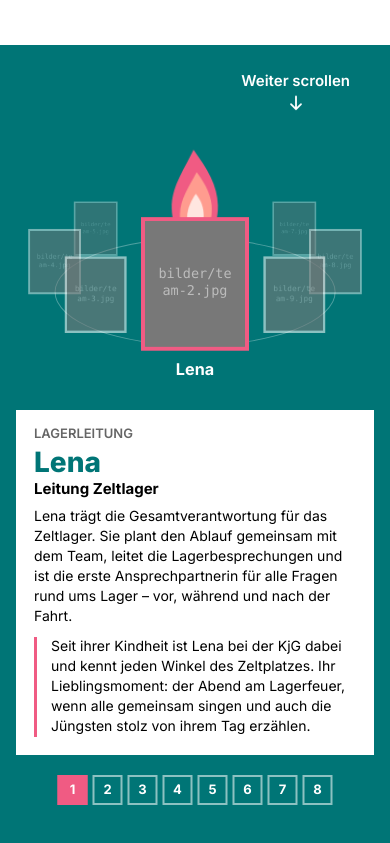
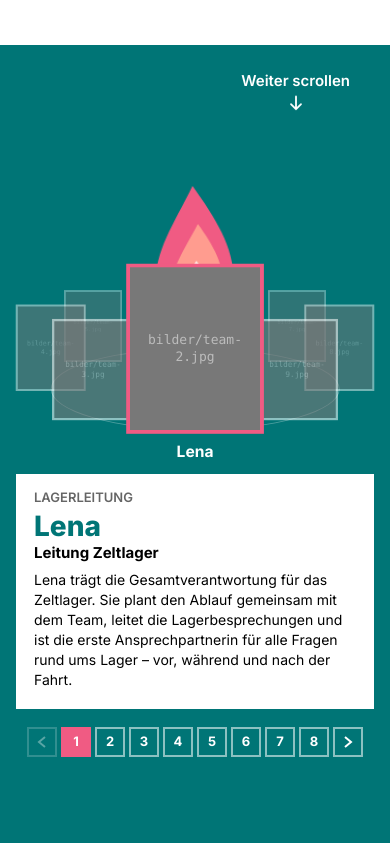
Before and after one commit to DerHuhn-05/KjG-Gonsenheim, a plain HTML site: page team.html in a window 390 px wide. Shown: the part 1914-2757 px from the top of the page. Drawn offline with Linux system fonts and the light colour scheme.

Commit message:
Team-Lagerfeuer mobil: größeres Feuer und Fotos, 20 px Abstand zur Kachel, Kachel und Zahlen höher, Pfeile zum Blättern
Co-Authored-By: Claude Sonnet 5.5 <noreply@anthropic.com>
Claude-Session: https://claude.ai/code/session_01W6RQcB52KsFURifvLrEaJT

```diff
--- a/assets/css/lagerfeuer.css
+++ b/assets/css/lagerfeuer.css
@@ -12,7 +12,7 @@
 
 .sub .feuer { position: relative; background: var(--teal); color: var(--white); }
 .sub .feuer-anker { position: absolute; left: 0; top: 0; width: 1px; height: 1px; }
-.sub .feuer-buehne { position: sticky; top: var(--kopf, 100px); height: calc(100vh - var(--kopf, 100px)); overflow: hidden; background: var(--teal); }
+.sub .feuer-buehne { position: sticky; top: var(--kopf, 100px); height: calc(100vh - var(--kopf, 100px)); height: calc(100svh - var(--kopf, 100px)); overflow: hidden; background: var(--teal); }
 
 .sub .feuer-ring { position: absolute; left: 64%; top: 56%; width: 0; height: 0; z-index: 1; }
 .sub .feuer-bahn { position: absolute; left: 0; top: 0; border: 1px solid rgba(255,255,255,.3); border-radius: 50%; transform: translate(-50%, -50%); }   /* dünner Kreis, auf dem die Personen sitzen */
@@ -49,15 +49,17 @@
 
 .sub .feuer-dots { position: absolute; left: 50%; bottom: 18px; transform: translateX(-50%); display: flex; gap: 8px; z-index: 90; }
 .sub .feuer-dots button { width: 36px; height: 36px; border: 2px solid rgba(255,255,255,.55); background: transparent; color: #fff; font: 700 15px/1 var(--i); cursor: pointer; transition: background .2s, border-color .2s; }
-.sub .feuer-dots button:hover { background: rgba(255,255,255,.2); }
+.sub .feuer-dots .feuer-pfeil { display: grid; place-content: center; padding: 0; }
+.sub .feuer-dots button:disabled { opacity: .35; cursor: default; }
+.sub .feuer-dots button:not(:disabled):hover { background: rgba(255,255,255,.2); }
 .sub .feuer-dots button.an { background: var(--accent); border-color: var(--accent); }
 .sub .feuer-dots button:focus-visible { outline: 3px solid var(--white); outline-offset: 3px; }
 .sub .feuer .scroll-hinweis { top: 20px; right: 24px; background: transparent; }
 
 @media (max-width: 860px) {
-  .sub .feuer-ring { left: 50%; top: 32%; }
-  .sub .feuer-p { width: 74px; }
-  .sub .feuer-info { left: 16px; right: 16px; width: auto; top: auto; bottom: 62px; transform: none; }
+  .sub .feuer-ring { left: 50%; top: 40%; }
+  .sub .feuer-p { width: 96px; }
+  .sub .feuer-info { left: 16px; right: 16px; width: auto; top: auto; bottom: 108px; transform: none; }
   .sub .feuer-it { padding: 18px 18px; justify-content: flex-start; }
   .sub .feuer-it h3 { font-size: 28px; line-height: 30px; margin: 6px 0 2px; }
   .sub .feuer-rolle { font-size: 15px; line-height: 20px; margin-bottom: 8px; }
@@ -65,7 +67,7 @@
   .sub .feuer-it blockquote { margin: 10px 0 0; }
   .sub .feuer-vor, .sub .feuer-chips, .sub .feuer-lied { display: none; }
   .sub .feuer-name { font-size: 12px; }
-  .sub .feuer-dots { gap: 5px; bottom: 12px; }
+  .sub .feuer-dots { gap: 4px; bottom: 60px; }
   .sub .feuer-dots button { width: 30px; height: 30px; font-size: 13px; }
   .sub .feuer-intro h2, .sub .feuer-ende h2 { font-size: 36px; line-height: 42px; }
   .sub .feuer-intro p, .sub .feuer-ende p { font-size: 18px; line-height: 28px; }
@@ -73,5 +75,6 @@
   .sub .feuer-ende { padding-top: 48px; }
 }
 @media (prefers-reduced-motion: reduce) { .sub .flamme { animation: none; } .sub .feuer-it { transition: none; } }
-/* niedrige Handy-Bildschirme: Zitat der Person entfällt, damit Kachel und Feuer sich nicht überlappen */
-@media (max-width: 860px) and (max-height: 720px) { .sub .feuer-ring { top: 27%; } .sub .feuer-it blockquote { display: none; } }
+/* Handy mit wenig Platz: Zitat der Person entfällt (Klasse setzt lagerfeuer.js) */
+.sub .feuer.kompakt .feuer-it blockquote { display: none; }
+@media (max-width: 360px) { .sub .feuer-dots button { width: 26px; height: 26px; } .sub .feuer-dots { gap: 3px; } }
--- a/assets/js/lagerfeuer.js
+++ b/assets/js/lagerfeuer.js
@@ -3,7 +3,7 @@
   "use strict";
   const fire = document.querySelector(".feuer");
   if (!fire) return;
-  const stelle = fire.querySelector(".feuer-stelle"), bahn = fire.querySelector(".feuer-bahn");
+  const ring = fire.querySelector(".feuer-ring"), stelle = fire.querySelector(".feuer-stelle"), bahn = fire.querySelector(".feuer-bahn");
   const pe = [...fire.querySelectorAll(".feuer-p")], its = [...fire.querySelectorAll(".feuer-it")];
   const dots = fire.querySelector(".feuer-dots");
   let hinweis = null;   // „Weiter scrollen“ wird erst von module.js erzeugt (nach diesem Skript) – deshalb erst bei Bedarf suchen
@@ -15,6 +15,16 @@
   const reduziert = matchMedia("(prefers-reduced-motion: reduce)").matches;
 
   // Punkte zum Anspringen
+  const pfeil = (richtung) => {   // Pfeil-Knopf links/rechts neben den Nummern
+    const b = document.createElement("button");
+    b.type = "button"; b.className = "feuer-pfeil";
+    b.setAttribute("aria-label", richtung < 0 ? (document.documentElement.lang === "en" ? "Previous person" : "Vorherige Person") : (document.documentElement.lang === "en" ? "Next person" : "Nächste Person"));
+    b.innerHTML = `<svg width="14" height="14" viewBox="0 0 14 14" aria-hidden="true"><path d="${richtung < 0 ? "M10 2 L4 7 L10 12" : "M4 2 L10 7 L4 12"}" fill="none" stroke="#fff" stroke-width="2"/></svg>`;
+    b.addEventListener("click", () => nach(clamp(aktiv + richtung, 0, N - 1)));
+    return b;
+  };
+  const zurueck = pfeil(-1), weiter = pfeil(1);
+  dots.appendChild(zurueck);
   const btns = pe.map((e, i) => {
     const b = document.createElement("button");
     b.type = "button"; b.textContent = i + 1;
@@ -23,8 +33,9 @@
     dots.appendChild(b);
     return b;
   });
+  dots.appendChild(weiter);
 
-  let rx = 380, ry = 100, TA = Math.PI / 2, klein = false, kopf = 100, hoeheB = 600, SCHRITT = 600;
+  let feuerSkala = 0.9, rx = 380, ry = 100, TA = Math.PI / 2, klein = false, kopf = 100, hoeheB = 600, SCHRITT = 600;
   function layout() {
     klein = innerWidth < 860;
     kopf = innerWidth >= 1273 ? 100 : 72;
@@ -32,9 +43,23 @@
     hoeheB = innerHeight - kopf;
     SCHRITT = Math.max(360, innerHeight * 0.7);
     fire.style.height = hoeheB + (N - 1) * SCHRITT + "px";
-    rx = clamp(innerWidth * (klein ? 0.36 : 0.22), 120, 400);
-    ry = clamp(hoeheB * (klein ? 0.07 : 0.13), 40, 130);
+    rx = clamp(innerWidth * (klein ? 0.37 : 0.22), 120, 400);
+    ry = clamp(hoeheB * (klein ? 0.065 : 0.13), 40, 130);
     bahn.style.width = 2 * rx + "px"; bahn.style.height = 2 * ry + "px";
+    if (klein) {   // Handy: Szene füllt den Platz über der Kachel; der Name der aktiven Person endet 20 px über der Infokachel
+      const info = fire.querySelector(".feuer-info");
+      const unten = parseFloat(getComputedStyle(info).bottom) || 0;
+      fire.classList.remove("kompakt");
+      let oben = hoeheB - unten - info.offsetHeight;
+      if (oben < hoeheB * 0.48) { fire.classList.add("kompakt"); oben = hoeheB - unten - info.offsetHeight; }   // zu wenig Platz: Zitat der Person entfällt
+      const platz = oben - 20;                                   // Name endet hier
+      const W = clamp(platz * 0.27, 60, 100);
+      pe.forEach((e) => (e.style.width = W + "px"));
+      ry = clamp(platz * 0.1, 26, 56);
+      bahn.style.width = 2 * rx + "px"; bahn.style.height = 2 * ry + "px";
+      ring.style.top = platz - 24 - ry + "px";
+      feuerSkala = clamp((platz - 24 - ry - 0.75 * ry - 64) / 260, 0.35, 0.8);
+    } else { ring.style.top = ""; pe.forEach((e) => (e.style.width = "")); feuerSkala = 0.9; }
     TA = Math.PI / 2;   // die aktive Person sitzt immer ganz vorn in der Mitte des Kreises
   }
   function nach(i) {   // zur i-ten Person scrollen
@@ -59,7 +84,7 @@
       const th = TA + d * step;
       const x = rx * Math.cos(th), y = ry * Math.sin(th), z = (1 + Math.sin(th)) / 2;
       const c = ease(clamp(1 - Math.abs(d)));
-      const sc = lerp(0.5 + 0.32 * z, klein ? 1.35 : 1.3, c);
+      const sc = lerp(0.5 + 0.32 * z, klein ? 1.3 : 1.3, c);
       e.style.transform = `translate(${x.toFixed(1)}px,${y.toFixed(1)}px) translate(-50%,-100%) scale(${sc.toFixed(3)})`;
       e.style.zIndex = Math.round(z * 100) + (c > 0.5 ? 1 : 0);
       e.style.opacity = lerp(0.35 + 0.3 * z, 1, c).toFixed(2);
@@ -70,9 +95,10 @@
     if (a !== aktiv) {
       aktiv = a;
       its.forEach((el, j) => el.classList.toggle("an", j === a));
+      zurueck.disabled = a === 0; weiter.disabled = a === N - 1;
       btns.forEach((b, j) => { b.classList.toggle("an", j === a); if (j === a) b.setAttribute("aria-current", "true"); else b.removeAttribute("aria-current"); });
     }
-    stelle.style.transform = `translate(-50%,${(-0.75 * ry).toFixed(0)}px) translate(0,-100%) scale(${(lerp(0.8, 1, ease(clamp(p * 3))) * (klein ? 0.5 : 0.9)).toFixed(3)})`;
+    stelle.style.transform = `translate(-50%,${(-0.75 * ry).toFixed(0)}px) translate(0,-100%) scale(${(lerp(0.85, 1, ease(clamp(p * 3))) * feuerSkala).toFixed(3)})`;
     if (!hinweis) hinweis = fire.querySelector(".scroll-hinweis");
     if (hinweis) hinweis.style.opacity = p < 0.97 ? 1 : 0;
   }
@@ -81,4 +107,5 @@
   let letzteBreite = innerWidth;
   addEventListener("resize", () => { if (innerWidth === letzteBreite && Math.abs(innerHeight - hoeheB - kopf) < 120) return; letzteBreite = innerWidth; layout(); update(); });
   layout(); update();
+  addEventListener("load", () => { layout(); update(); });   // nach dem Laden der Schrift stimmt die Höhe der Infokachel
 })();
--- a/en/team.html
+++ b/en/team.html
@@ -11,11 +11,11 @@
   <link rel="alternate" hreflang="en" href="team.html">
   <link rel="stylesheet" href="../assets/css/style.css?v=12bce3b4">
   <link rel="stylesheet" href="../assets/css/unterseiten.css?v=fb53ea19">
-  <link rel="stylesheet" href="../assets/css/lagerfeuer.css?v=5ab73183">
+  <link rel="stylesheet" href="../assets/css/lagerfeuer.css?v=b18940ab">
   <script src="../assets/js/bilder.js?v=e1756519"></script>
   <script src="../assets/js/module.js?v=e86d18af"></script>
   <script src="../assets/js/main.js?v=2ceae6fe" defer></script>
-  <script src="../assets/js/lagerfeuer.js?v=79a84e67" defer></script>
+  <script src="../assets/js/lagerfeuer.js?v=e6d5676b" defer></script>
 </head>
 <body class="sub nav-alt">
 <kjg-header seite="team.html" aktiv="team.html"></kjg-header>
--- a/team.html
+++ b/team.html
@@ -11,11 +11,11 @@
   <link rel="alternate" hreflang="en" href="en/team.html">
   <link rel="stylesheet" href="assets/css/style.css?v=12bce3b4">
   <link rel="stylesheet" href="assets/css/unterseiten.css?v=fb53ea19">
-  <link rel="stylesheet" href="assets/css/lagerfeuer.css?v=5ab73183">
+  <link rel="stylesheet" href="assets/css/lagerfeuer.css?v=b18940ab">
   <script src="assets/js/bilder.js?v=e1756519"></script>
   <script src="assets/js/module.js?v=e86d18af"></script>
   <script src="assets/js/main.js?v=2ceae6fe" defer></script>
-  <script src="assets/js/lagerfeuer.js?v=79a84e67" defer></script>
+  <script src="assets/js/lagerfeuer.js?v=e6d5676b" defer></script>
 </head>
 <body class="sub nav-alt">
 <kjg-header seite="team.html" aktiv="team.html"></kjg-header>
```
